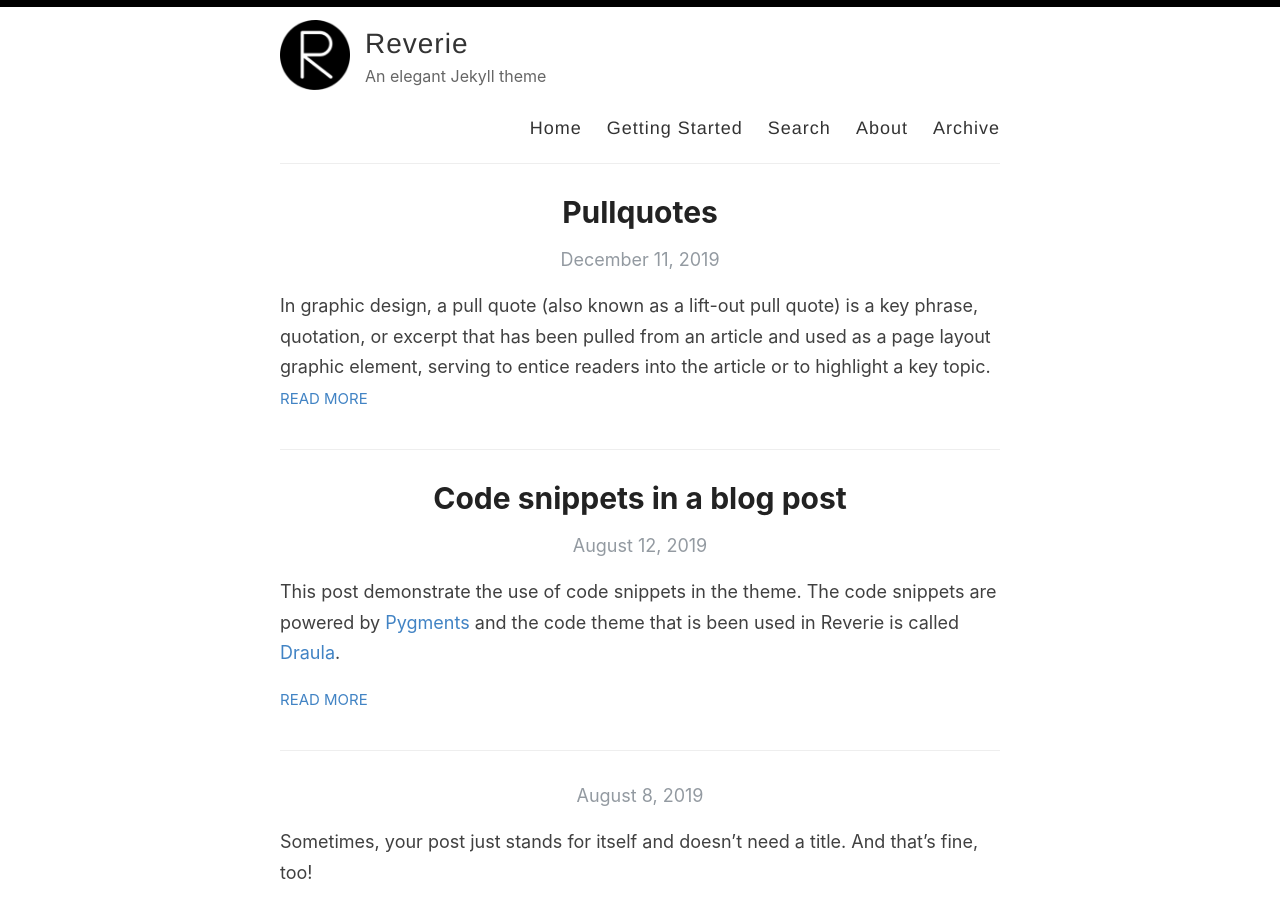
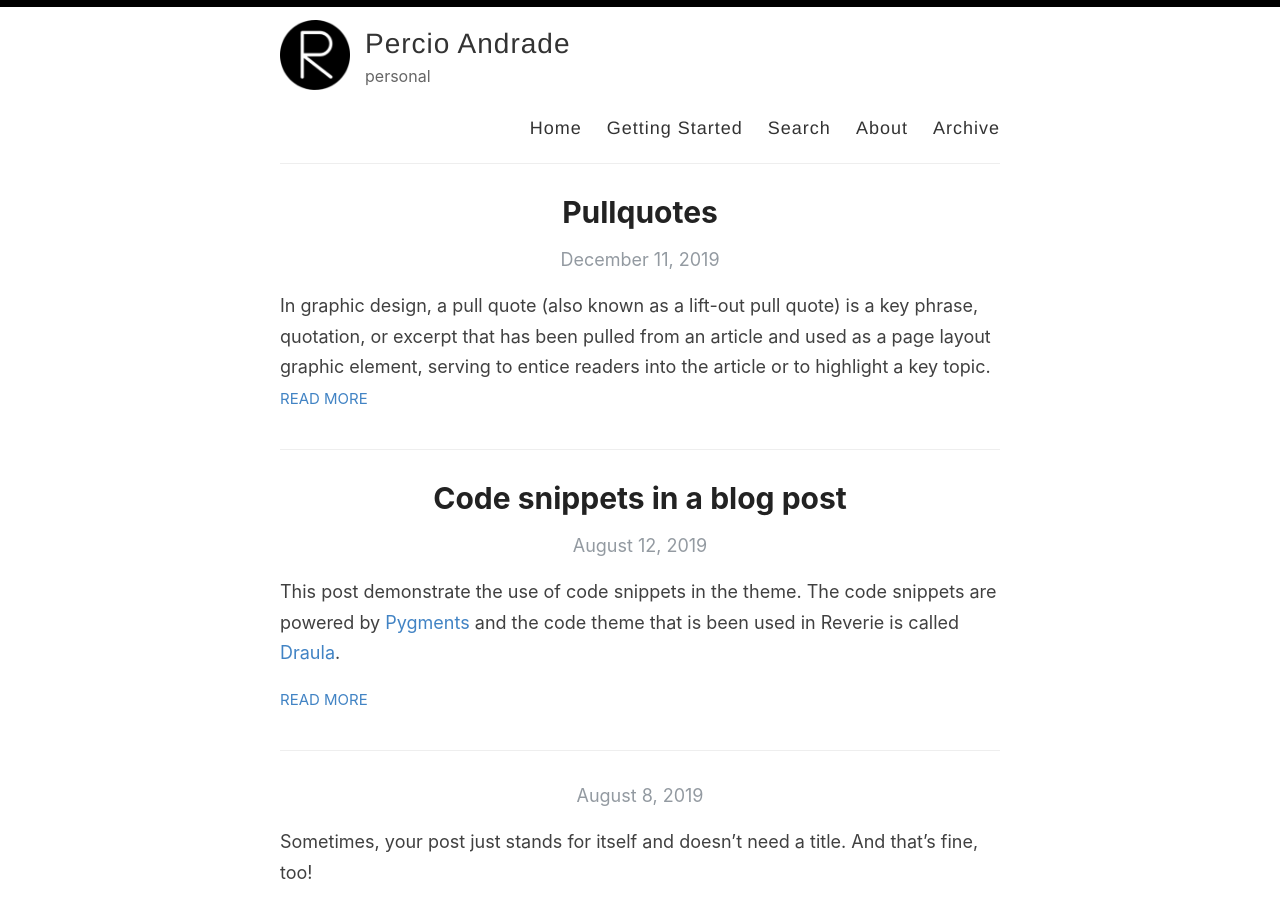
Before and after one commit to percioandrade/percioandrade.github.io, a Jekyll site: the page built from index.html, in a window 1280 px wide and 900 px high. Built offline with Jekyll 4.4.1, drawn with Linux system fonts in a browser that asks for light colours; the list of posts is cut into pages by our own code.

Commit message:
Update _config.yml

```diff
--- a/_config.yml
+++ b/_config.yml
@@ -3,13 +3,13 @@
 #
 
 # Name of your site (displayed in the header)
-name: Reverie
+name: Percio Andrade
 
 # Name of the author
-author: Amit Merchant
+author: Percio Andrade
 
 # Short bio or description (displayed in the header)
-description: An elegant Jekyll theme
+description: personal
 
 # URL of your avatar or profile pic (you could use your GitHub profile pic)
 avatar: /images/reverie.png
@@ -21,15 +21,15 @@ avatar: /images/reverie.png
 # Includes an icon in the footer for each username you enter
 footer-links:
   dribbble:
-  email: amit.d.merchant@gmail.com
+  email: perciocastelo@gmail.com
   facebook:
   flickr:
-  github: amitmerchant1990/reverie
+  github: percioandrade
   instagram:
   linkedin:
   pinterest:
   rss: rss
-  twitter: amit_merchant
+  twitter: percioandrade
   stackoverflow:
   youtube: # channel/<your_long_string> or user/<user-name>
   googleplus: # anything in your profile username that comes after plus.google.com/
```
